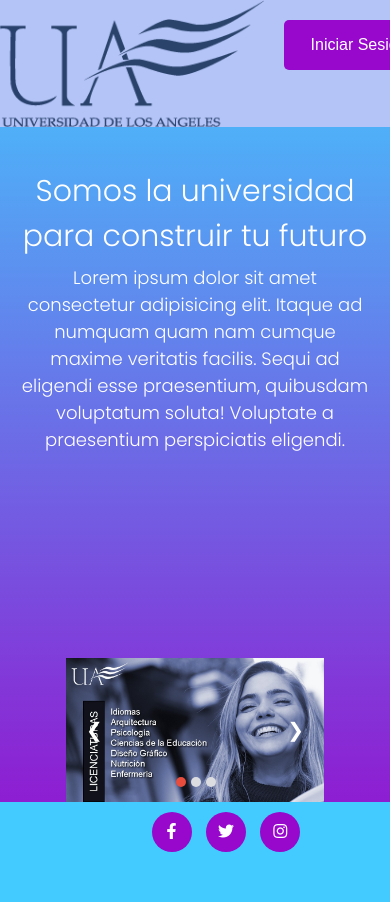
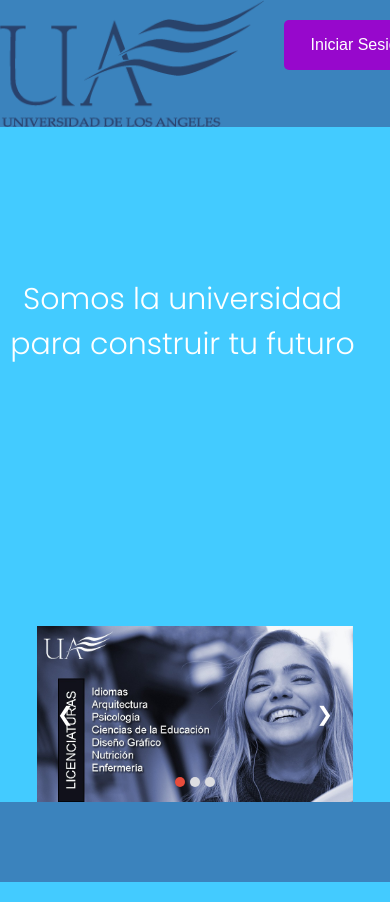
Before and after one commit to rosdfots20/proyect-payment-control, a Django app: page / in a window 390 px wide; the page is wider, and only the part inside the window is pictured. Run offline with Django 3.2, Linux system fonts and the light colour scheme.

Commit message:
chnges desing

```diff
--- a/core/static/core/css/home.css
+++ b/core/static/core/css/home.css
@@ -1,3 +1,5 @@
+@import 'config.css';
+
 *{
     margin: 0px;
     padding: 0px;
@@ -6,8 +8,7 @@
 }
 body{
     font-family: 'Poppins', sans-serif;
-    background: linear-gradient(to top, #9708CC, #43CBFF); /* W3C, IE 10+/ Edge, Firefox 16+, Chrome 26+, Opera 12+, Safari 7+ */
-
+    background: #43CBFF;
 }
 header{
     display: flex;
@@ -24,7 +25,7 @@ h1{
 h3{
     text-align: center;
     color:white;
-    font-size: 50px;
+    font-size: 3em;
 
 }
 .logo-container,.nav-links{
@@ -32,7 +33,7 @@ h3{
 }
 
 .logo-container{
-    background: #b4c4f7;
+    background: var(--main-color);
     flex: 1;
 	width: 100%;
 }
@@ -110,11 +111,6 @@ nav{
     /* margin: auto; */
 }
 
-/* .miSlider{
-    display: none;
-    transition: 2s;
-    max-height: 100vh;
-} */
 
 .miSlider img{
     width: 100%;
@@ -224,53 +220,21 @@ nav{
 	}
 }
 
-@media screen and (max-width: 1024px) {
-	.presentation {
-		flex-direction: column;
-	}
-	.introduction {
-		margin-top: 5vh;
-		text-align: center;
-	}
-	.intro-text h1 {
-		font-size: 30px;
-	}
-	.intro-text p {
-		font-size: 18px;
-	}
-	.cta {
-		padding: 10px 0px 0px 0px;
-	}
-	.laptop-select {
-		bottom: 5%;
-		right: 50%;
-		width: 50%;
-		transform: translate(50%, 5%);
-	}
-	.cover img {
-		height: 80%;
-	}
-	.small-circle,
-	.medium-circle,
-	.big-circle {
-		opacity: 0.2;
-	}
-}
+
 .container{
 	width: 100%;
+	height: 60px;
 	margin:auto;
 	align-items: center;
 }
 footer{
-	background-color: #43CBFF;
+	background-color: var(--main-color);
     padding: 10px 0;
 
 }
 .footer-col{
    width: 25%;
    padding: 0 15px;
-   margin-left: 35%;
-   margin-right: 35%;
 }
 .footer-col h4{
 	font-size: 2.5em;
@@ -316,7 +280,49 @@ footer{
 }
 
 /*responsive*/
-@media(max-width: 767px){
+@media only screen and (max-widtch: 1200px) {
+
+}
+
+@media screen and (max-width: 1024px) {
+	.presentation {
+		flex-direction: column;
+	}
+	.introduction {
+		margin-top: 5vh;
+		text-align: center;
+	}
+	.intro-text h1 {
+		font-size: 30px;
+	}
+	.intro-text p {
+		font-size: 18px;
+	}
+	.cta {
+		padding: 10px 0px 0px 0px;
+	}
+	.laptop-select {
+		bottom: 5%;
+		right: 50%;
+		width: 50%;
+		transform: translate(50%, 5%);
+	}
+	.cover img {
+		height: 80%;
+	}
+	.small-circle,
+	.medium-circle,
+	.big-circle {
+		opacity: 0.2;
+	}
+}
+
+@media only screen and (max-width: 960px){
+
+
+}
+
+@media only screen and (max-width: 768px){
 	.footer-col{
     	width: 50%;
     	margin-bottom: 30px;
@@ -325,14 +331,23 @@ footer{
 		display: none;
 	}
 }
-@media(max-width: 574px){
+
+@media only screen and (max-width: 560px){
 	.footer-col{
 		width: 100%;
 	}
 	.slide-contenedor{
-    width: 258px;
+		width: 90%;
 	}
 	.logo{
 		display: none;
 	}
+	.introduction {
+		margin-top: 3vh;
+		position: sticky;
+		text-align: center;
+		top: 50%;
+		left: 50%;
+		margin: -25px 0 0 -25px;
 	}
+}
--- a/core/templates/core/index.html
+++ b/core/templates/core/index.html
@@ -42,9 +42,7 @@
         <div class="introduction">
           <div class="intro-text">
             <h1>Somos la universidad para construir tu futuro</h1>
-            <p>
-              Lorem ipsum dolor sit amet consectetur adipisicing elit. Itaque ad numquam quam nam cumque maxime veritatis facilis. Sequi ad eligendi esse praesentium, quibusdam voluptatum soluta! Voluptate a praesentium perspiciatis eligendi.
-            </p>
+
           </div>
         </div>
 
@@ -74,13 +72,13 @@
 
     <footer >
       <div class="container">
-        <div class="footer-col">
+        <!-- <div class="footer-col">
           <div class="social-links">
             <a href="#"><i class="fab fa-facebook-f"></i></a>
             <a href="#"><i class="fab fa-twitter"></i></a>
             <a href="#"><i class="fab fa-instagram"></i></a>
           </div>
-        </div>
+        </div> -->
       </div>
     </footer>
 
--- a/core/templates/core/login.html
+++ b/core/templates/core/login.html
@@ -52,9 +52,9 @@
           <i class="fas fa-key icon"></i>
           <input name="password" type="password" placeholder="Contraseña"/>
         </div>
-        <div>
+        <div class="content-button" >
             <input type="submit" value="Iniciar Sesion" class="button"/>
-            <a class="button" href="{% url 'reset_password' %}">Olvide contraseña</a>
+            <!-- <a class="button" href="{% url 'reset_password' %}">Olvide contraseña</a> -->
         </div>
       </div>
     </form>
--- a/core/templates/offline.html
+++ b/core/templates/offline.html
@@ -1,13 +1,15 @@
+{% load static %}
 {% load pwa %}
 <!DOCTYPE html>
 <html lang="en">
 <head>
     <meta charset="UTF-8">
-    <title>Default offline template</title>
-    <link href="/static/css/django-pwa-app.css" rel="stylesheet">
+    <title>Offline</title>
+    <link rel="stylesheet" href="{% static 'core/css/tablas.css' %}">
 
     {% progressive_web_app_meta %}
 </head>
     <h1>No tienes internet</h1>
+    <img src="{% static 'core/img/wifi_off.svg' %}">
 </body>
 </html>
```
Also changed, not shown: core/static/core/css/login.css (+7 -1 lines), core/static/core/img/wifi_off.svg (added). Lines whose indentation alone changed are shown as unchanged.
